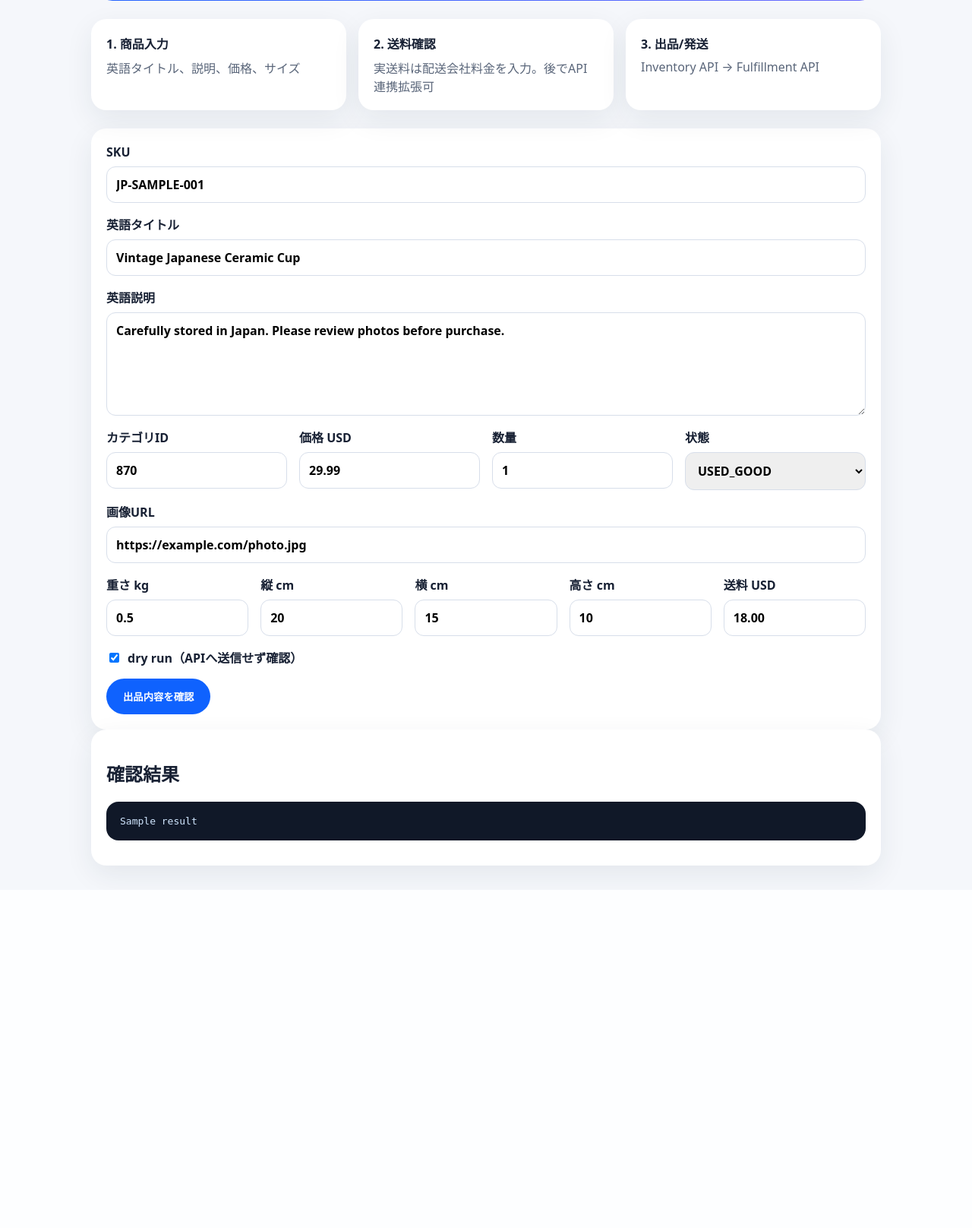
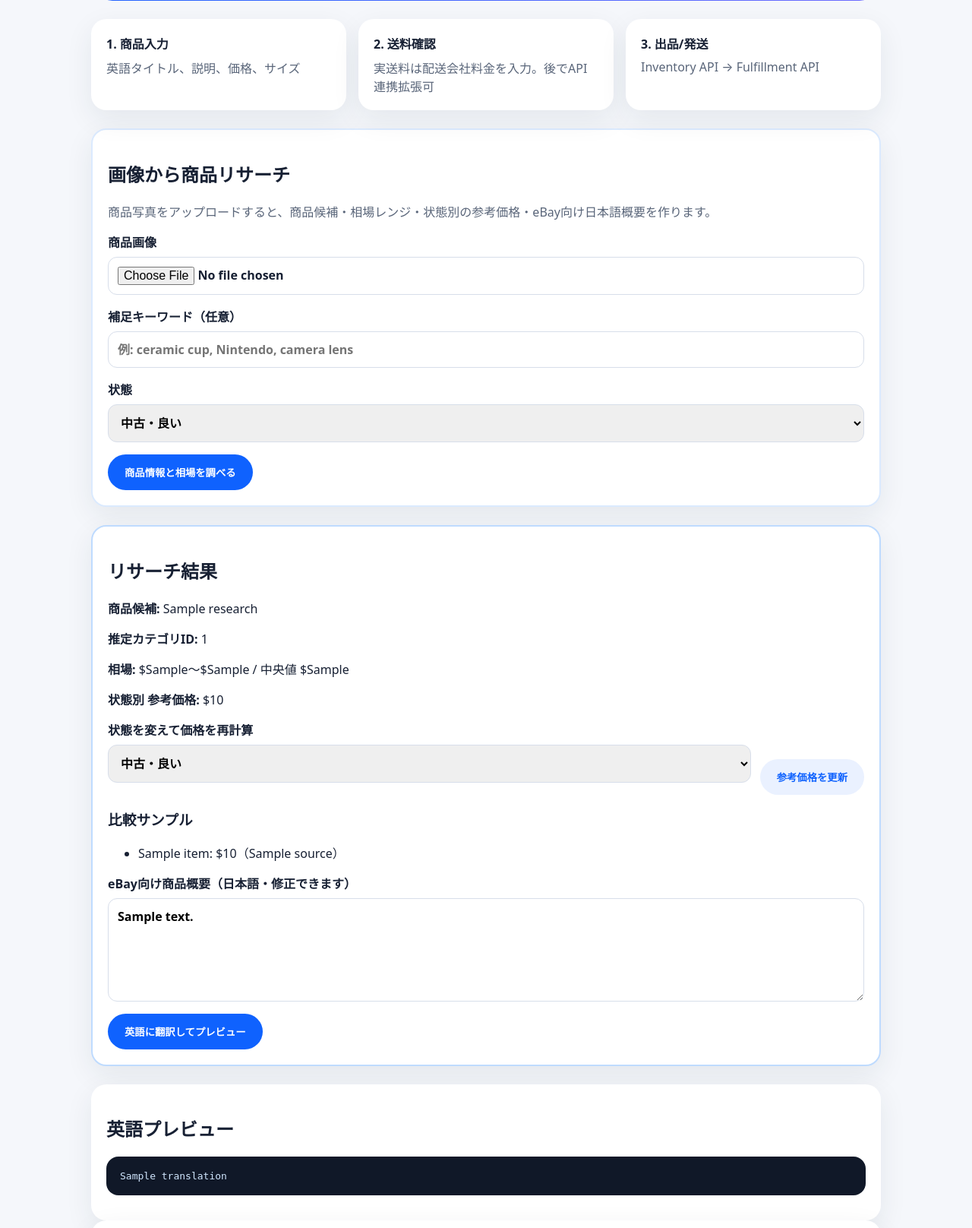
Before and after one commit to shinta1985/firstone, a FastAPI app: template app/templates/index.html in a window 1280 px wide. Shown: the part 306-1922 px from the top of the page at 76% size. Before the commit the page ends 1469 px from the top, so only its background shows below. Run offline with FastAPI, Linux system fonts and the light colour scheme; the template is opened without the code that fills it: most values are stand-ins (such as "Sample title", 1, 10 or a date in 2020).

Commit message:
Add image-based product research workflow

```diff
--- a/app/main.py
+++ b/app/main.py
@@ -3,13 +3,14 @@ from __future__ import annotations
 import json
 from typing import Annotated
 
-from fastapi import Depends, FastAPI, Form, HTTPException, Request
+from fastapi import Depends, FastAPI, Form, HTTPException, Request, UploadFile
 from fastapi.responses import HTMLResponse, RedirectResponse
 from fastapi.staticfiles import StaticFiles
 from fastapi.templating import Jinja2Templates
 from app.config import Settings, get_settings
 from app.ebay.client import EbayClient, run_listing_workflow
-from app.models import ListingForm
+from app.models import ListingForm, ListingCondition
+from app.services.product_research import analyze_product_image, suggest_price, translate_description_to_english
 
 app = FastAPI(title="らくらく eBay 出品アシスタント")
 app.mount("/static", StaticFiles(directory="app/static"), name="static")
@@ -27,6 +28,8 @@ async def index(request: Request, settings: Annotated[Settings, Depends(get_sett
             "has_token": bool(SESSION.get("access_token")),
             "result": None,
             "error": None,
+            "research": None,
+            "translation": None,
         },
     )
 
@@ -53,6 +56,89 @@ async def auth_callback(
     if refresh_token := token.get("refresh_token"):
         SESSION["refresh_token"] = refresh_token
     return RedirectResponse("/")
+
+
+@app.post("/research/analyze", response_class=HTMLResponse)
+async def analyze_uploaded_product(
+    request: Request,
+    settings: Annotated[Settings, Depends(get_settings)],
+    image: UploadFile,
+    user_hint: str = Form(""),
+    condition: str = Form(ListingCondition.USED_GOOD.value),
+) -> HTMLResponse:
+    try:
+        result = analyze_product_image(image.filename or "uploaded-item", user_hint, condition)
+        error = None
+    except ValueError as exc:
+        result = None
+        error = str(exc)
+    return templates.TemplateResponse(
+        "index.html",
+        {
+            "request": request,
+            "settings": settings,
+            "has_token": bool(SESSION.get("access_token")),
+            "result": None,
+            "research": result.to_dict() if result else None,
+            "translation": None,
+            "error": error,
+        },
+    )
+
+
+@app.post("/research/price", response_class=HTMLResponse)
+async def recalculate_reference_price(
+    request: Request,
+    settings: Annotated[Settings, Depends(get_settings)],
+    market_median_usd: str = Form(...),
+    condition: str = Form(...),
+    japanese_description: str = Form(""),
+) -> HTMLResponse:
+    try:
+        suggested_price = suggest_price(market_median_usd, condition)
+        research = {
+            "market_median_usd": market_median_usd,
+            "condition": condition,
+            "suggested_price_usd": str(suggested_price),
+            "japanese_description": japanese_description,
+        }
+        error = None
+    except ValueError as exc:
+        research = None
+        error = str(exc)
+    return templates.TemplateResponse(
+        "index.html",
+        {
+            "request": request,
+            "settings": settings,
+            "has_token": bool(SESSION.get("access_token")),
+            "result": None,
+            "research": research,
+            "translation": None,
+            "error": error,
+        },
+    )
+
+
+@app.post("/research/translate", response_class=HTMLResponse)
+async def translate_product_description(
+    request: Request,
+    settings: Annotated[Settings, Depends(get_settings)],
+    japanese_description: str = Form(...),
+) -> HTMLResponse:
+    translation = translate_description_to_english(japanese_description)
+    return templates.TemplateResponse(
+        "index.html",
+        {
+            "request": request,
+            "settings": settings,
+            "has_token": bool(SESSION.get("access_token")),
+            "result": None,
+            "research": {"japanese_description": japanese_description},
+            "translation": translation,
+            "error": None,
+        },
+    )
 
 
 @app.post("/listings/preview", response_class=HTMLResponse)
@@ -107,6 +193,8 @@ async def preview_listing(
             "has_token": bool(SESSION.get("access_token")),
             "result": pretty_result,
             "error": error,
+            "research": None,
+            "translation": None,
         },
     )
 
--- a/app/static/style.css
+++ b/app/static/style.css
@@ -16,3 +16,8 @@ textarea { min-height: 110px; }
 .secondary { background: white; color: #0f62fe; }
 pre { background: #101828; border-radius: 16px; color: #d1e7ff; overflow: auto; padding: 18px; }
 .error { background: #fff1f0; color: #b42318; }
+.muted { color: #596579; }
+.research-panel { border: 2px solid #dbeafe; margin-bottom: 24px; }
+.research-result { border: 2px solid #bfdbfe; margin-bottom: 24px; }
+.inline-form { align-items: end; display: grid; gap: 12px; grid-template-columns: minmax(220px, 1fr) auto; }
+.secondary-blue { background: #eaf1ff; color: #0f62fe; }
--- a/app/templates/index.html
+++ b/app/templates/index.html
@@ -24,6 +24,57 @@
     </section>
 
     {% if error %}<pre class="error">{{ error }}</pre>{% endif %}
+
+    <section class="panel research-panel">
+      <h2>画像から商品リサーチ</h2>
+      <p class="muted">商品写真をアップロードすると、商品候補・相場レンジ・状態別の参考価格・eBay向け日本語概要を作ります。</p>
+      <form action="/research/analyze" method="post" enctype="multipart/form-data">
+        <label>商品画像<input name="image" type="file" accept="image/*" required></label>
+        <label>補足キーワード（任意）<input name="user_hint" placeholder="例: ceramic cup, Nintendo, camera lens"></label>
+        <label>状態<select name="condition"><option value="USED_GOOD">中古・良い</option><option value="NEW">新品</option><option value="LIKE_NEW">未使用に近い</option><option value="USED_EXCELLENT">中古・非常に良い</option><option value="USED_ACCEPTABLE">中古・可</option></select></label>
+        <button class="button" type="submit">商品情報と相場を調べる</button>
+      </form>
+    </section>
+
+    {% if research %}
+      <section class="panel research-result">
+        <h2>リサーチ結果</h2>
+        {% if research.product_name %}<p><strong>商品候補:</strong> {{ research.product_name }}</p>{% endif %}
+        {% if research.category_id %}<p><strong>推定カテゴリID:</strong> {{ research.category_id }}</p>{% endif %}
+        {% if research.market_low_usd %}
+          <p><strong>相場:</strong> ${{ research.market_low_usd }}〜${{ research.market_high_usd }} / 中央値 ${{ research.market_median_usd }}</p>
+        {% endif %}
+        <p><strong>状態別 参考価格:</strong> ${{ research.suggested_price_usd }}</p>
+
+        {% if research.market_median_usd %}
+          <form action="/research/price" method="post" class="inline-form">
+            <input type="hidden" name="market_median_usd" value="{{ research.market_median_usd }}">
+            <input type="hidden" name="japanese_description" value="{{ research.japanese_description }}">
+            <label>状態を変えて価格を再計算<select name="condition"><option value="USED_GOOD">中古・良い</option><option value="NEW">新品</option><option value="LIKE_NEW">未使用に近い</option><option value="USED_EXCELLENT">中古・非常に良い</option><option value="USED_ACCEPTABLE">中古・可</option></select></label>
+            <button class="button secondary-blue" type="submit">参考価格を更新</button>
+          </form>
+        {% endif %}
+
+        {% if research.comparisons %}
+          <h3>比較サンプル</h3>
+          <ul>
+            {% for item in research.comparisons %}<li>{{ item.title }}: ${{ item.price_usd }}（{{ item.source }}）</li>{% endfor %}
+          </ul>
+        {% endif %}
+
+        <form action="/research/translate" method="post">
+          <label>eBay向け商品概要（日本語・修正できます）<textarea name="japanese_description" required>{{ research.japanese_description }}</textarea></label>
+          <button class="button" type="submit">英語に翻訳してプレビュー</button>
+        </form>
+      </section>
+    {% endif %}
+
+    {% if translation %}
+      <section class="panel">
+        <h2>英語プレビュー</h2>
+        <pre>{{ translation }}</pre>
+      </section>
+    {% endif %}
 
     <form action="/listings/preview" method="post" class="panel">
       <label>SKU<input name="sku" value="JP-SAMPLE-001" required></label>
```
Also changed, not shown: app/services/product_research.py (added, +184 -0 lines), docs/UI_SAMPLE.md (+6 -0 lines), tests/test_workflow.py (+25 -0 lines), README.md.
